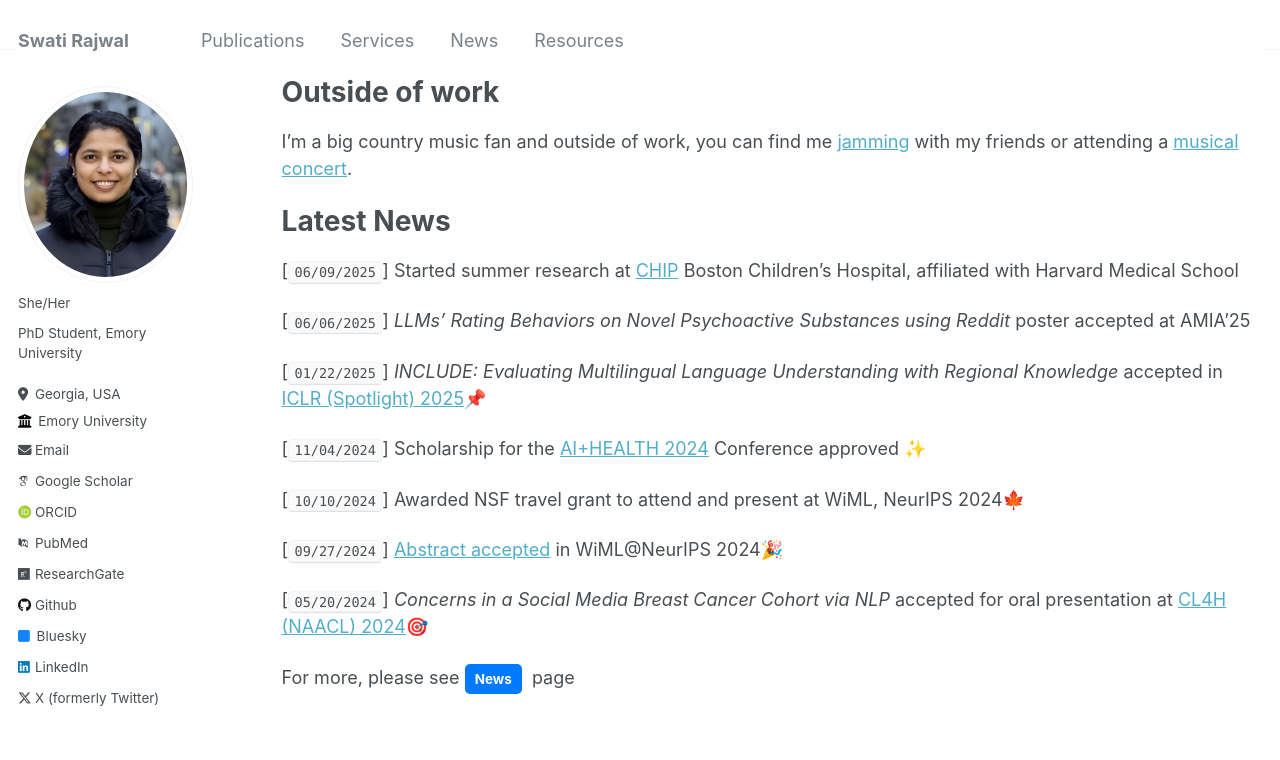
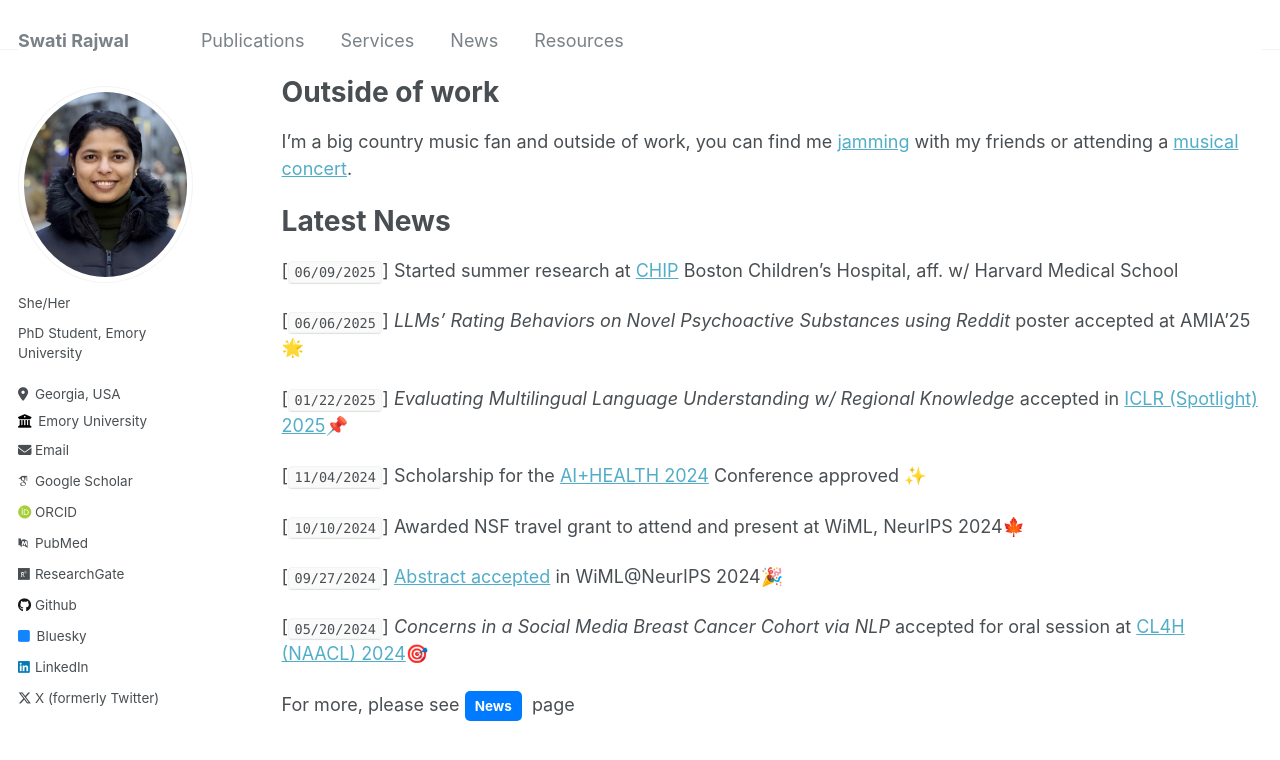
Before and after one commit to swati-rajwal/swati-rajwal.github.io, a Jekyll site: the page built from _pages/about.md, in a window 1280 px wide and 900 px high, scrolled down 505 px. Shown: the top 760 px of the window. Built offline with Jekyll 4.4.1, drawn with Linux system fonts in a browser that asks for light colours; some web fonts are replaced.

Commit message:
Update about.md

````diff
--- a/_pages/about.md
+++ b/_pages/about.md
@@ -21,11 +21,11 @@ My research interests are at the intersection of natural language processing (NL
 I'm a big country music fan and outside of work, you can find me <a href="https://www.youtube.com/watch?v=cgm9iGAupL0" target="_blank">jamming</a> with my friends or attending a <a href="https://www.youtube.com/watch?v=GfivcgiiRL0" target="_blank">musical concert</a>.
 
 # Latest News
-[```06/09/2025```] Started summer research at <a href="https://www.chip.org/" target="_blank">CHIP</a> Boston Children’s Hospital, affiliated with Harvard Medical School
+[```06/09/2025```] Started summer research at <a href="https://www.chip.org/" target="_blank">CHIP</a> Boston Children’s Hospital, aff. w/ Harvard Medical School
 
-[```06/06/2025```] _LLMs’ Rating Behaviors on Novel Psychoactive Substances using Reddit_ poster accepted at AMIA'25
+[```06/06/2025```] _LLMs’ Rating Behaviors on Novel Psychoactive Substances using Reddit_ poster accepted at AMIA'25🌟
 
-[```01/22/2025```] _INCLUDE: Evaluating Multilingual Language Understanding with Regional Knowledge_ accepted in <a href="https://arxiv.org/abs/2411.19799" target="_blank">ICLR (Spotlight) 2025</a>📌
+[```01/22/2025```] _Evaluating Multilingual Language Understanding w/ Regional Knowledge_ accepted in <a href="https://arxiv.org/abs/2411.19799" target="_blank">ICLR (Spotlight) 2025</a>📌
 
 [```11/04/2024```] Scholarship for the <a href="https://web.cvent.com/event/7a9f234c-3a15-445c-8ffb-0b1c719f56b3/summary?tm=A1z624mDZccTtq3T60mex5CAQ5_EQQSQtzFfQfXMcWM" target="_blank">AI+HEALTH 2024</a> Conference approved ✨
 
@@ -33,6 +33,6 @@ I'm a big country music fan and outside of work, you can find me <a href="https:
 
 [```09/27/2024```] <a href="https://neurips.cc/virtual/2024/109021" target="_blank">Abstract accepted</a> in WiML@NeurIPS 2024🎉
 
-[```05/20/2024```] _Concerns in a Social Media Breast Cancer Cohort via NLP_ accepted for oral presentation at <a href="https://aclanthology.org/2024.cl4health-1.32/" target="_blank">CL4H (NAACL) 2024</a>🎯
+[```05/20/2024```] _Concerns in a Social Media Breast Cancer Cohort via NLP_ accepted for oral session at <a href="https://aclanthology.org/2024.cl4health-1.32/" target="_blank">CL4H (NAACL) 2024</a>🎯
 
 For more, please see <a href="https://swati-rajwal.github.io/news/" target="_blank" class="btn" style="text-decoration: none; background-color: #007bff; color: white; padding: 5px 10px; border-radius: 5px; display: inline-block; margin-right: 5px;">News</a> page
````
